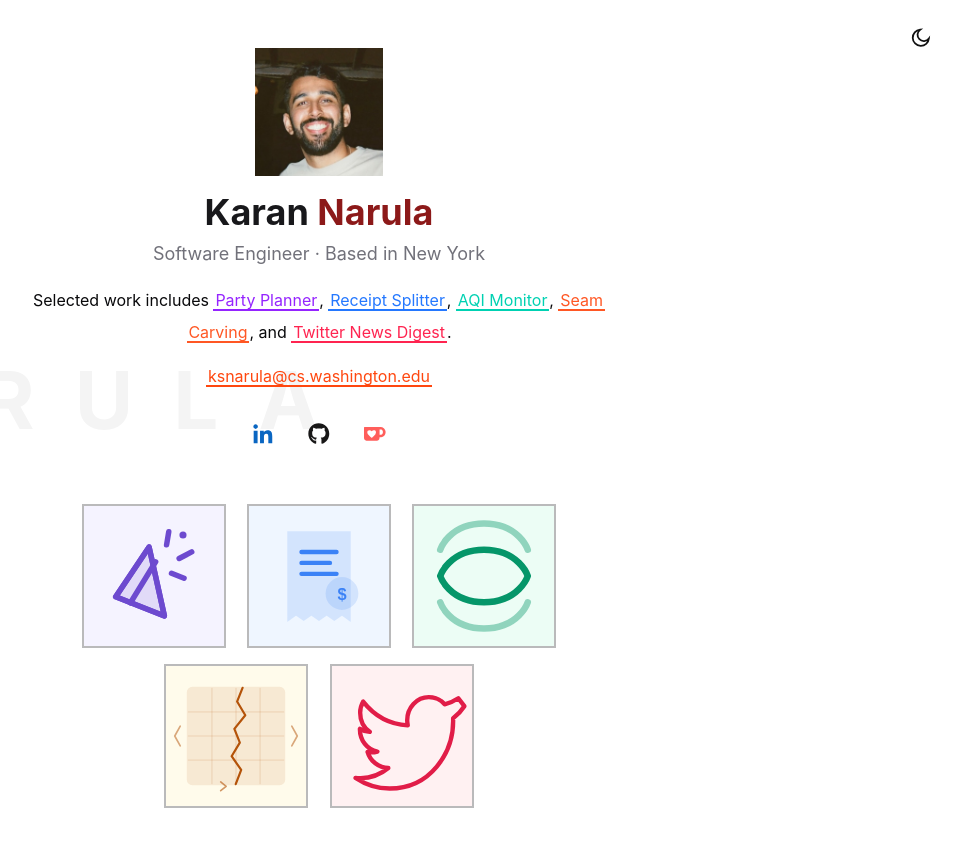
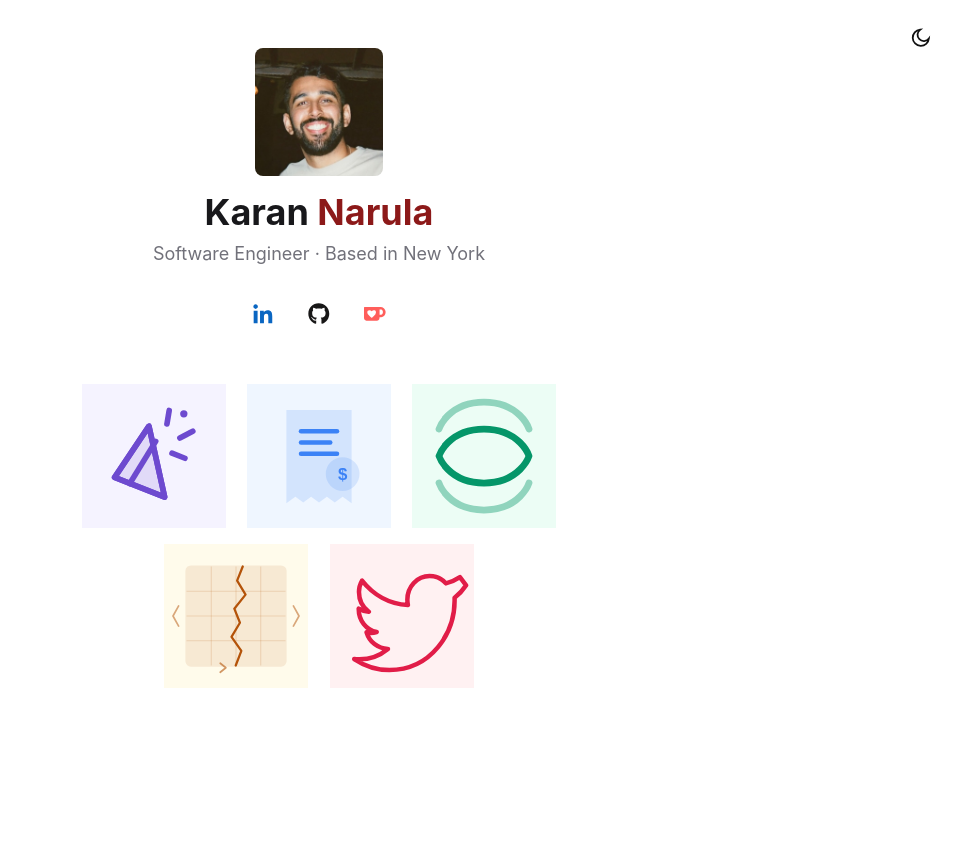
Before and after one commit to narulaskaran/narulaskaran.github.io, a React (Vite) app: page / in a window 1280 px wide. Shown: the top 846 px of the page, without its empty margins (321-1280 px from the left). After the commit the page ends 800 px from the top, so only its background shows below. Built offline with nearby package versions, Linux system fonts and the light colour scheme.

Commit message:
Move the brutal hover onto project icons.
Drop the email address and the full-page word treatment. Social icons and project tiles now pop a solid accent plate on hover.

Co-authored-by: narulaskaran <narulaskaran@gmail.com>

```diff
--- a/src/App.tsx
+++ b/src/App.tsx
@@ -1,7 +1,6 @@
 import React from "react";
 import { Avatar, AvatarImage, AvatarFallback } from "@/components/ui/avatar";
-import { BrutalHover } from "@/components/brutal-hover";
-import { brutalProps } from "@/lib/brutal";
+import { iconTone } from "@/lib/brutal";
 
 const SunIcon = () => (
   <svg
@@ -67,14 +66,12 @@ const profileData = {
   firstName: "Karan",
   lastName: "Narula",
   title: "Software Engineer · Based in New York",
-  email: "ksnarula@cs.washington.edu",
   profilePhotoUrl: "assets/profile.jpg",
 };
 
 const projects = [
   {
     name: "Party Planner",
-    brutalTitle: "Party",
     description:
       "Turn messy event notes into a private guest page. Paste what you know, review a draft on the site, and send a unique invite link—never published on its own. Supports nights out with RSVP and weekend trips with schedule, lodging, activities, and packing lists.",
     url: "https://party.narula.xyz/",
@@ -85,7 +82,6 @@ const projects = [
   },
   {
     name: "Receipt Splitter",
-    brutalTitle: "Split",
     description:
       "A web app for splitting receipts easily among friends and groups. Upload a receipt, add people, assign items, and the app automatically calculates what each person owes—including tax and tip. No app installation or account required. Features include receipt image parsing, detailed breakdowns, and easy sharing.",
     url: "https://split.narula.xyz/",
@@ -96,7 +92,6 @@ const projects = [
   },
   {
     name: "AQI Monitor",
-    brutalTitle: "Air",
     description:
       "A real-time Air Quality Index (AQI) monitoring application. Users can check local air quality, receive email alerts for changes, and view color-coded AQI data with health recommendations. Features ZIP code-based monitoring, responsive design, and an admin dashboard.",
     url: "https://aqi.narula.xyz/",
@@ -106,7 +101,6 @@ const projects = [
   },
   {
     name: "Seam Carving",
-    brutalTitle: "Seam",
     description:
       "A content-aware image resizing tool that uses the seam carving algorithm to intelligently reduce or expand image dimensions without distorting important content. Supports object removal and energy-based seam identification.",
     url: "https://github.com/narulaskaran/seam-carving",
@@ -116,7 +110,6 @@ const projects = [
   },
   {
     name: "Twitter News Digest",
-    brutalTitle: "News",
     description:
       "A tool that summarizes trending news stories from Twitter, providing concise digests of the latest topics.",
     url: "https://github.com/narulaskaran/news-digest",
@@ -130,21 +123,18 @@ const socials = [
   {
     href: "https://www.linkedin.com/in/narulaskaran/",
     label: "LinkedIn",
-    title: "LinkedIn",
     color: "#0a66c2",
     icon: <LinkedInIcon />,
   },
   {
     href: "https://github.com/narulaskaran/",
     label: "GitHub",
-    title: "GitHub",
     color: "#181717",
     icon: <GitHubIcon />,
   },
   {
     href: "https://ko-fi.com/Y8Y21CC8IA",
     label: "Ko-fi",
-    title: "Ko-fi",
     color: "#ff5e5b",
     icon: <KofiIcon />,
   },
@@ -177,18 +167,14 @@ const App: React.FC = () => {
   };
 
   return (
-    <BrutalHover>
+    <>
       <div className="fixed top-4 right-4 z-50">
         <button
           type="button"
           className="brutal-icon"
           aria-label={isDark ? "Switch to light mode" : "Switch to dark mode"}
           onClick={toggleTheme}
-          {...brutalProps({
-            title: isDark ? "Light" : "Dark",
-            color: isDark ? "#ffe14a" : "#111111",
-            invert: isDark,
-          })}
+          {...iconTone(isDark ? "#ffe14a" : "#111111", isDark)}
         >
           {isDark ? <SunIcon /> : <MoonIcon />}
         </button>
@@ -196,18 +182,13 @@ const App: React.FC = () => {
       <div className="min-h-screen bg-background py-12 px-4 sm:px-6 lg:px-8">
         <div className="max-w-3xl mx-auto">
           <header className="text-center mb-12">
-            <div
-              className="brutal-mark mx-auto"
-              {...brutalProps({ title: "Karan", color: "#ff2450" })}
-            >
-              <Avatar className="w-32 h-32 rounded-none">
+            <Avatar className="w-32 h-32 mx-auto rounded-lg">
               <AvatarImage
                 src={profileData.profilePhotoUrl}
                 alt={`${profileData.firstName} ${profileData.lastName}`}
               />
               <AvatarFallback>{profileData.firstName[0]}</AvatarFallback>
             </Avatar>
-            </div>
             <h1 className="text-4xl font-bold text-primary mt-4 mb-2">
               {profileData.firstName}{" "}
               <span className="text-[rgba(128,0,0,0.9)] dark:text-red-400">
@@ -215,44 +196,6 @@ const App: React.FC = () => {
               </span>
             </h1>
             <p className="text-lg text-muted-foreground">{profileData.title}</p>
-            <p className="mx-auto mt-4 max-w-xl text-base leading-8 text-foreground">
-              Selected work includes{" "}
-              {projects.map((project, index) => {
-                const separator =
-                  index < projects.length - 2
-                    ? ", "
-                    : index === projects.length - 2
-                      ? ", and "
-                      : "";
-                return (
-                  <span key={project.name}>
-                    <a
-                      className="brutal-link"
-                      href={project.url}
-                      target="_blank"
-                      rel="noreferrer noopener"
-                      {...brutalProps({
-                        title: project.brutalTitle,
-                        color: project.color,
-                      })}
-                    >
-                      {project.name}
-                    </a>
-                    {separator}
-                  </span>
-                );
-              })}
-              .
-            </p>
-            <p className="mt-4">
-              <a
-                className="brutal-link"
-                href={`mailto:${profileData.email}`}
-                {...brutalProps({ title: "Mail", color: "#ff470f" })}
-              >
-                {profileData.email}
-              </a>
-            </p>
             <div className="mt-6 flex justify-center gap-3">
               {socials.map((social) => (
                 <a
@@ -262,7 +205,7 @@ const App: React.FC = () => {
                   target="_blank"
                   rel="noreferrer noopener"
                   aria-label={social.label}
-                  {...brutalProps({ title: social.title, color: social.color })}
+                  {...iconTone(social.color)}
                 >
                   {social.icon}
                 </a>
@@ -279,28 +222,19 @@ const App: React.FC = () => {
                   target="_blank"
                   rel="noreferrer noopener"
                   aria-label={project.name}
-                  {...brutalProps({
-                    title: project.brutalTitle,
-                    color: project.color,
-                  })}
-                  className={`brutal-card w-24 sm:w-36 sm:col-span-2 ${
+                  {...iconTone(project.color)}
+                  className={`brutal-project aspect-square w-24 sm:w-36 sm:col-span-2 ${project.bgClass} ${
                     index === 3 ? "sm:col-start-2" : ""
                   } ${index === projects.length - 1 ? "col-span-2 justify-self-center" : ""}`}
                 >
-                  <div className={`relative aspect-square ${project.bgClass}`}>
-                    <img
-                      src={project.imageUrl}
-                      alt=""
-                      className="w-full h-full object-cover"
-                    />
-                  </div>
+                  <img src={project.imageUrl} alt="" />
                 </a>
               ))}
             </div>
           </section>
         </div>
       </div>
-    </BrutalHover>
+    </>
   );
 };
 
--- a/src/components/brutal-hover.tsx
+++ /dev/null
@@ -1,107 +0,0 @@
-import React from "react";
-import {
-  brutalTarget,
-  readBrutal,
-  sameBrutal,
-  type BrutalHoverState,
-} from "@/lib/brutal";
-
-const RESTING_TITLE = "Narula";
-
-/**
- * Full-viewport color wash and giant label, driven by `[data-brutal-*]`
- * on links and icons. Touch pointers are ignored so a tap does not leave
- * the wash stuck on screen. Keyboard focus still shows it.
- */
-export function BrutalHover({ children }: { children: React.ReactNode }) {
-  const [hover, setHover] = React.useState<BrutalHoverState | null>(null);
-  const pointerRef = React.useRef<HTMLElement | null>(null);
-  const focusRef = React.useRef<HTMLElement | null>(null);
-  const fromPointerRef = React.useRef(false);
-
-  const publish = React.useCallback(() => {
-    const el = pointerRef.current ?? focusRef.current;
-    const next = el ? readBrutal(el) : null;
-    setHover((prev) => (sameBrutal(prev, next) ? prev : next));
-  }, []);
-
-  React.useEffect(() => {
-    const onOver = (event: PointerEvent) => {
-      if (event.pointerType === "touch") return;
-      pointerRef.current = brutalTarget(event.target);
-      publish();
-    };
-
-    const onOut = (event: PointerEvent) => {
-      if (event.pointerType === "touch") return;
-      pointerRef.current = brutalTarget(event.relatedTarget);
-      publish();
-    };
-
-    const onPointerDown = () => {
-      fromPointerRef.current = true;
-    };
-
-    const onPointerUp = () => {
-      window.setTimeout(() => {
-        fromPointerRef.current = false;
-      }, 0);
-    };
-
-    const onFocusIn = (event: FocusEvent) => {
-      if (fromPointerRef.current) return;
-      focusRef.current = brutalTarget(event.target);
-      publish();
-    };
-
-    const onFocusOut = (event: FocusEvent) => {
-      focusRef.current = brutalTarget(event.relatedTarget);
-      publish();
-    };
-
-    const onClick = () => {
-      requestAnimationFrame(() => {
-        if (!pointerRef.current && !focusRef.current) return;
-        publish();
-      });
-    };
-
-    document.addEventListener("pointerover", onOver);
-    document.addEventListener("pointerout", onOut);
-    document.addEventListener("pointerdown", onPointerDown);
-    document.addEventListener("pointerup", onPointerUp);
-    document.addEventListener("focusin", onFocusIn);
-    document.addEventListener("focusout", onFocusOut);
-    document.addEventListener("click", onClick);
-
-    return () => {
-      document.removeEventListener("pointerover", onOver);
-      document.removeEventListener("pointerout", onOut);
-      document.removeEventListener("pointerdown", onPointerDown);
-      document.removeEventListener("pointerup", onPointerUp);
-      document.removeEventListener("focusin", onFocusIn);
-      document.removeEventListener("focusout", onFocusOut);
-      document.removeEventListener("click", onClick);
-    };
-  }, [publish]);
-
-  return (
-    <>
-      {children}
-      <div
-        className={hover ? "brutal-title is-active" : "brutal-title"}
-        style={
-          hover
-            ? ({
-                "--brutal-color": hover.color,
-                "--brutal-ink": hover.ink,
-              } as React.CSSProperties)
-            : undefined
-        }
-        aria-hidden="true"
-      >
-        <div>{hover?.title ?? RESTING_TITLE}</div>
-      </div>
-    </>
-  );
-}
--- a/src/index.css
+++ b/src/index.css
@@ -99,75 +99,7 @@
   }
 }
 
-/* Hover language adapted from past.jgthms.com/2017-02:
-   a hard color block on links, a jelly disc behind icons, and a
-   full-viewport word that multiplies over the page. */
-
-.brutal-title {
-  position: fixed;
-  inset: 0;
-  z-index: 40;
-  display: flex;
-  align-items: center;
-  justify-content: center;
-  padding: 0 8vw;
-  overflow: hidden;
-  pointer-events: none;
-  user-select: none;
-  opacity: 0.045;
-  color: #111;
-  font-size: 10vmin;
-  font-weight: 700;
-  letter-spacing: 0.5em;
-  line-height: 0.85;
-  text-align: justify;
-  text-transform: uppercase;
-  word-break: break-all;
-}
-
-.brutal-title > div {
-  width: 100%;
-}
-
-.dark .brutal-title {
-  color: #fff;
-  opacity: 0.06;
-}
-
-.brutal-title.is-active {
-  z-index: 40;
-  opacity: 1;
-  background: var(--brutal-color);
-  color: var(--brutal-ink, #fff);
-  mix-blend-mode: multiply;
-}
-
-.dark .brutal-title.is-active {
-  mix-blend-mode: screen;
-  color: #fff;
-}
-
-.brutal-link,
-.brutal-link:visited {
-  position: relative;
-  z-index: 50;
-  color: var(--brutal-link);
-  text-decoration: none;
-  background-image: linear-gradient(var(--brutal-link), var(--brutal-link));
-  background-repeat: no-repeat;
-  background-position: 0 100%;
-  background-size: 100% 2px;
-  padding: 0 0.12em 1px;
-  -webkit-box-decoration-break: clone;
-  box-decoration-break: clone;
-}
-
-.brutal-link:hover,
-.brutal-link:focus-visible {
-  background-image: none;
-  background-color: var(--brutal-link);
-  color: var(--brutal-link-ink, #fff);
-}
+/* Icon hover: a hard color plate pops behind social icons and project tiles. */
 
 .brutal-icon {
   position: relative;
@@ -214,33 +146,41 @@
   animation: jelly-pop 700ms linear both;
 }
 
-.brutal-card {
+.brutal-project {
+  position: relative;
   display: block;
   overflow: hidden;
   text-decoration: none;
   color: inherit;
-  border: 2px solid color-mix(in srgb, currentColor 28%, transparent);
-  background: transparent;
 }
 
-.brutal-card:hover,
-.brutal-card:focus-visible {
-  border-color: var(--brutal-link);
+.brutal-project::before {
+  content: "";
+  position: absolute;
+  inset: 0;
+  background: var(--brutal-link);
+  opacity: 0;
+  transform: scale(0.2);
+  transform-origin: center;
+  z-index: 0;
 }
 
-.brutal-mark {
-  width: fit-content;
+.brutal-project img {
+  position: relative;
+  z-index: 1;
+  width: 100%;
+  height: 100%;
+  object-fit: cover;
+  display: block;
 }
 
-.brutal-mark:hover,
-.brutal-mark:focus-visible {
-  outline: 3px solid var(--brutal-link);
-  outline-offset: 4px;
+.brutal-project:hover::before,
+.brutal-project:focus-visible::before {
+  animation: jelly-pop 700ms linear both;
 }
 
-.brutal-link:focus-visible,
 .brutal-icon:focus-visible,
-.brutal-card:focus-visible {
+.brutal-project:focus-visible {
   outline: 2px solid var(--brutal-link);
   outline-offset: 3px;
 }
@@ -268,7 +208,9 @@
 
 @media (prefers-reduced-motion: reduce) {
   .brutal-icon:hover::before,
-  .brutal-icon:focus-visible::before {
+  .brutal-icon:focus-visible::before,
+  .brutal-project:hover::before,
+  .brutal-project:focus-visible::before {
     animation: none;
     opacity: 1;
     transform: none;
--- a/src/lib/brutal.ts
+++ b/src/lib/brutal.ts
@@ -1,53 +1,14 @@
 import type { CSSProperties } from "react";
 
-export type BrutalOptions = {
-  title: string;
-  color: string;
-  /** Dark letters on the color wash. Use for bright accents. */
-  invert?: boolean;
-};
-
-export type BrutalHoverState = {
-  title: string;
-  color: string;
-  ink: string;
-};
-
-const DARK_INK = "rgba(0,0,0,0.78)";
+const DARK_INK = "rgba(0,0,0,0.82)";
 const LIGHT_INK = "#ffffff";
 
-export function brutalInk(invert = false) {
-  return invert ? DARK_INK : LIGHT_INK;
-}
-
-export function brutalProps({ title, color, invert = false }: BrutalOptions) {
+/** Accent color for an icon or project tile hover. */
+export function iconTone(color: string, invert = false) {
   return {
-    "data-brutal-title": title,
-    "data-brutal-color": color,
-    "data-brutal-invert": invert ? "true" : "false",
     style: {
       "--brutal-link": color,
-      "--brutal-link-ink": brutalInk(invert),
+      "--brutal-link-ink": invert ? DARK_INK : LIGHT_INK,
     } as CSSProperties,
   };
 }
-
-export function brutalTarget(target: EventTarget | null): HTMLElement | null {
-  if (!(target instanceof Element)) return null;
-  const el = target.closest("[data-brutal-title]");
-  return el instanceof HTMLElement ? el : null;
-}
-
-export function readBrutal(el: HTMLElement): BrutalHoverState | null {
-  const title = el.dataset.brutalTitle;
-  if (!title) return null;
-  return {
-    title,
-    color: el.dataset.brutalColor || "#ff2450",
-    ink: brutalInk(el.dataset.brutalInvert === "true"),
-  };
-}
-
-export function sameBrutal(a: BrutalHoverState | null, b: BrutalHoverState | null) {
-  return a?.title === b?.title && a?.color === b?.color && a?.ink === b?.ink;
-}
```
Also changed, not shown: 1 other file (tests, documents, lock files or other folders). Lines whose indentation alone changed are shown as unchanged.
